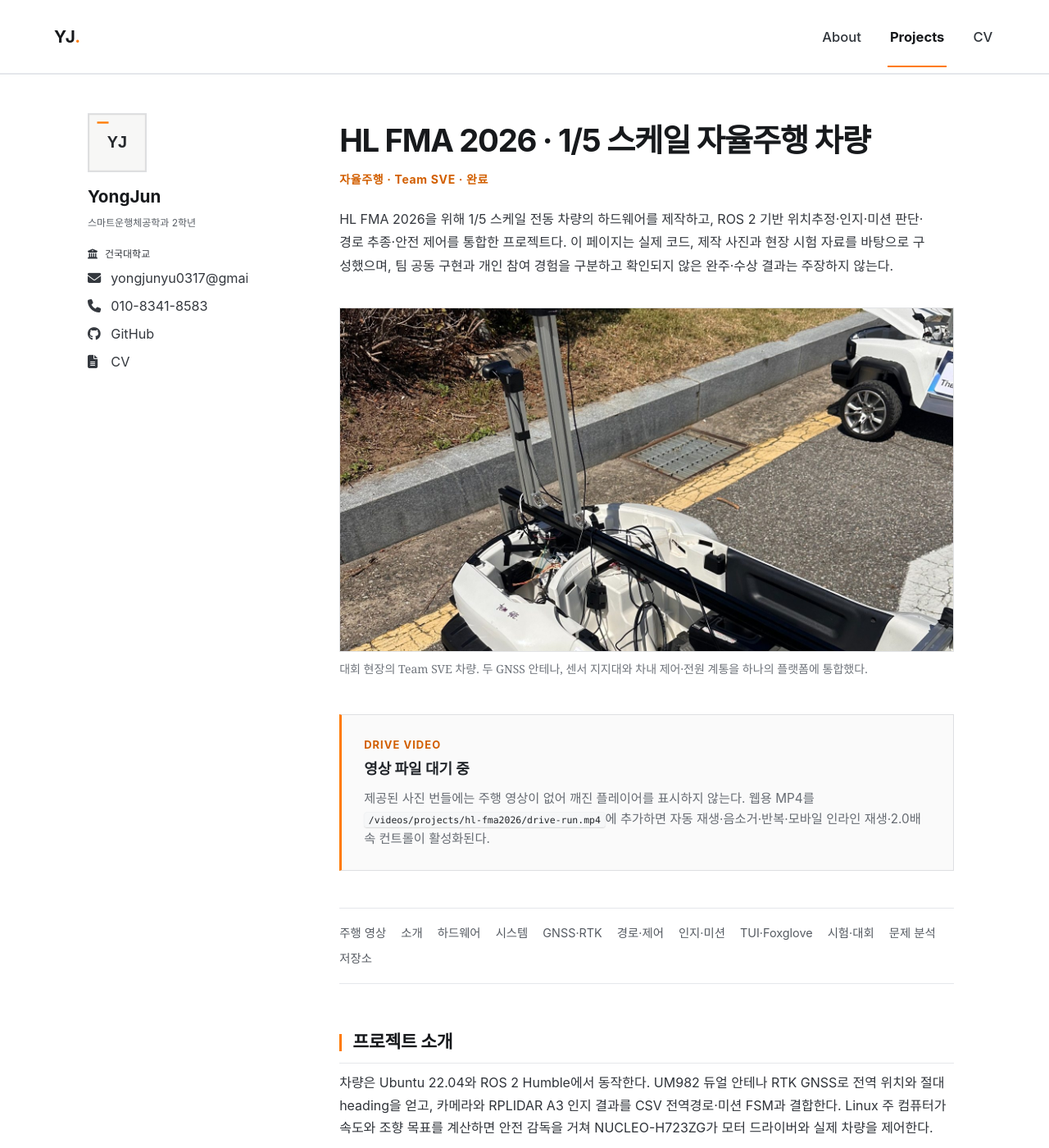
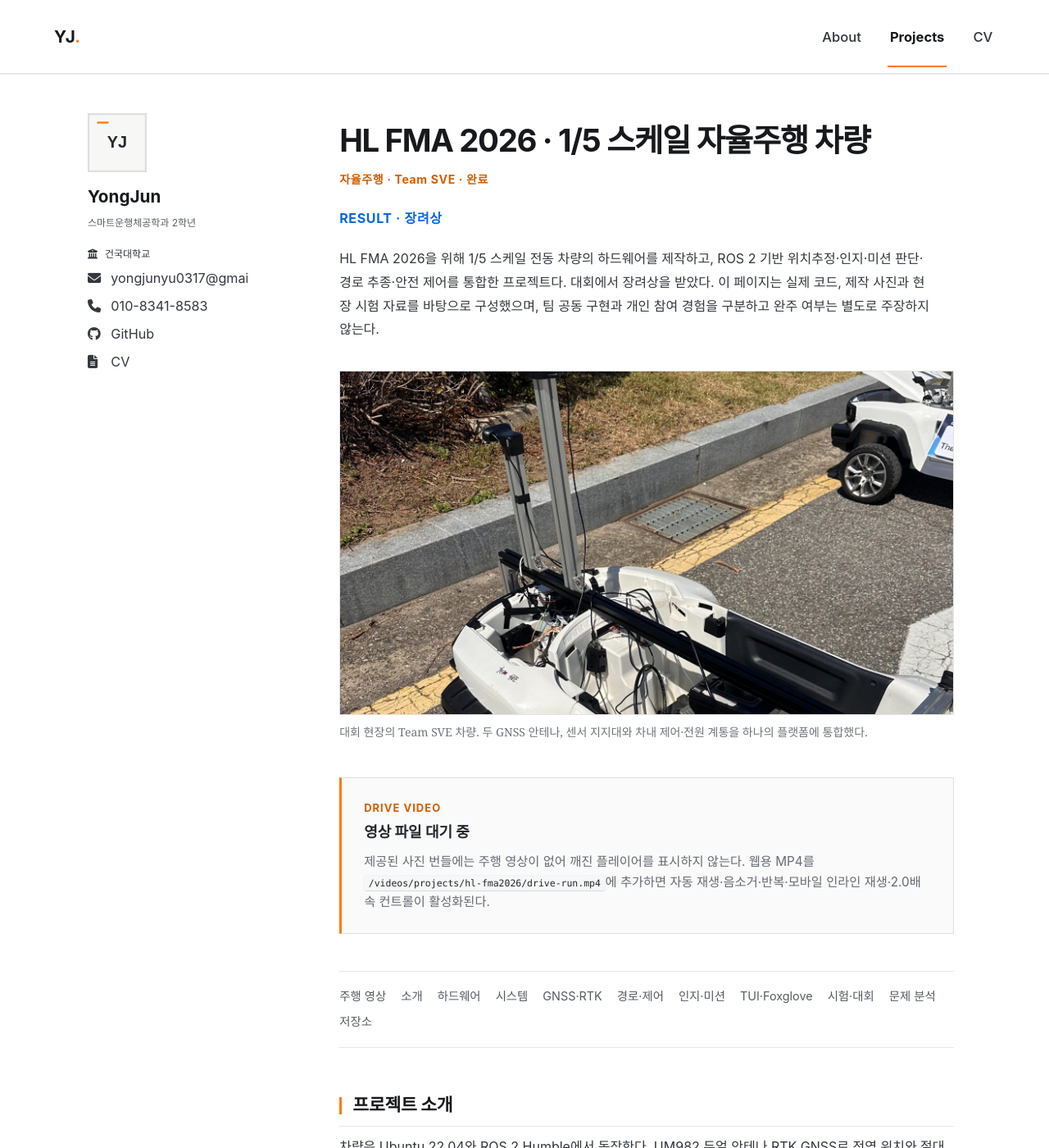
Before and after one commit to juuny0317-cmd/juuny0317-cmd.github.io, a Jekyll site: the page built from _pages/hl-fma2026.md, in a window 1280 px wide and 1400 px high. Shown: the whole window at 82% size. Built offline with Jekyll 4.4.1, drawn with Linux system fonts in a browser that asks for light colours; a script that is not in the unit is left out.

Commit message:
Show HL FMA encouragement award

```diff
--- a/_pages/hl-fma2026.md
+++ b/_pages/hl-fma2026.md
@@ -7,7 +7,9 @@ author_profile: true
 
 <p class="case-kicker">자율주행 · Team SVE · 완료</p>
 
-<p class="intro">HL FMA 2026을 위해 1/5 스케일 전동 차량의 하드웨어를 제작하고, ROS 2 기반 위치추정·인지·미션 판단·경로 추종·안전 제어를 통합한 프로젝트다. 이 페이지는 실제 코드, 제작 사진과 현장 시험 자료를 바탕으로 구성했으며, 팀 공동 구현과 개인 참여 경험을 구분하고 확인되지 않은 완주·수상 결과는 주장하지 않는다.</p>
+<p class="project-result project-result--blue case-result">RESULT · 장려상</p>
+
+<p class="intro">HL FMA 2026을 위해 1/5 스케일 전동 차량의 하드웨어를 제작하고, ROS 2 기반 위치추정·인지·미션 판단·경로 추종·안전 제어를 통합한 프로젝트다. 대회에서 장려상을 받았다. 이 페이지는 실제 코드, 제작 사진과 현장 시험 자료를 바탕으로 구성했으며, 팀 공동 구현과 개인 참여 경험을 구분하고 완주 여부는 별도로 주장하지 않는다.</p>
 
 <figure class="case-hero case-hero--portrait-source">
   <img src="{{ '/images/projects/hl-fma2026/competition-vehicle-wide.jpg' | relative_url }}" alt="HL FMA 2026 대회 현장에 배치된 듀얼 GNSS 안테나 장착 1/5 스케일 자율주행 차량" />
--- a/_sass/_portfolio.scss
+++ b/_sass/_portfolio.scss
@@ -292,6 +292,17 @@ a {
 .project-entry .project-result {
   color: #d25f00;
   font-weight: 650;
+}
+
+.project-result--blue {
+  color: #0969da !important;
+}
+
+.case-result {
+  margin: 0.35rem 0 0.9rem;
+  font-size: 0.9rem;
+  font-weight: 700;
+  letter-spacing: 0.04em;
 }
 
 .project-status {
```
Also changed, not shown: _pages/about.md (+1 -0 lines), _pages/projects.md (+1 -0 lines).
